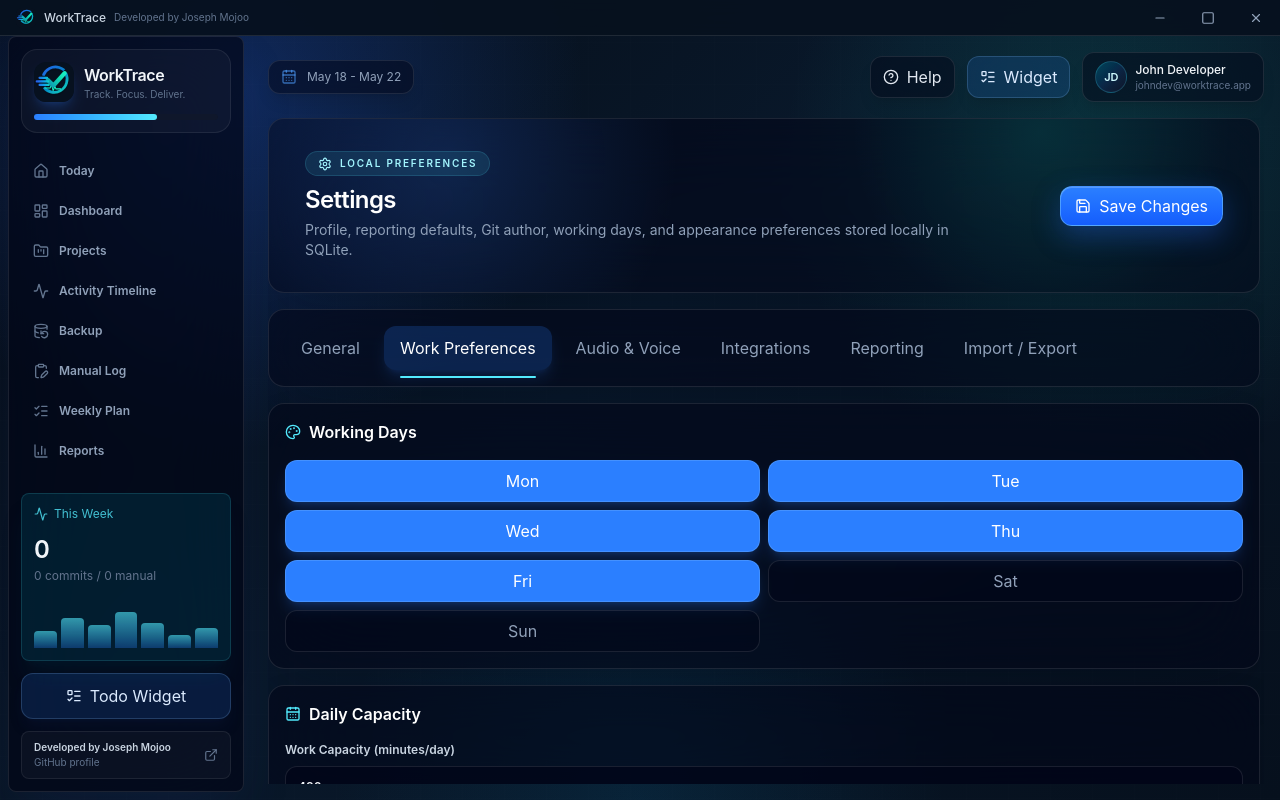
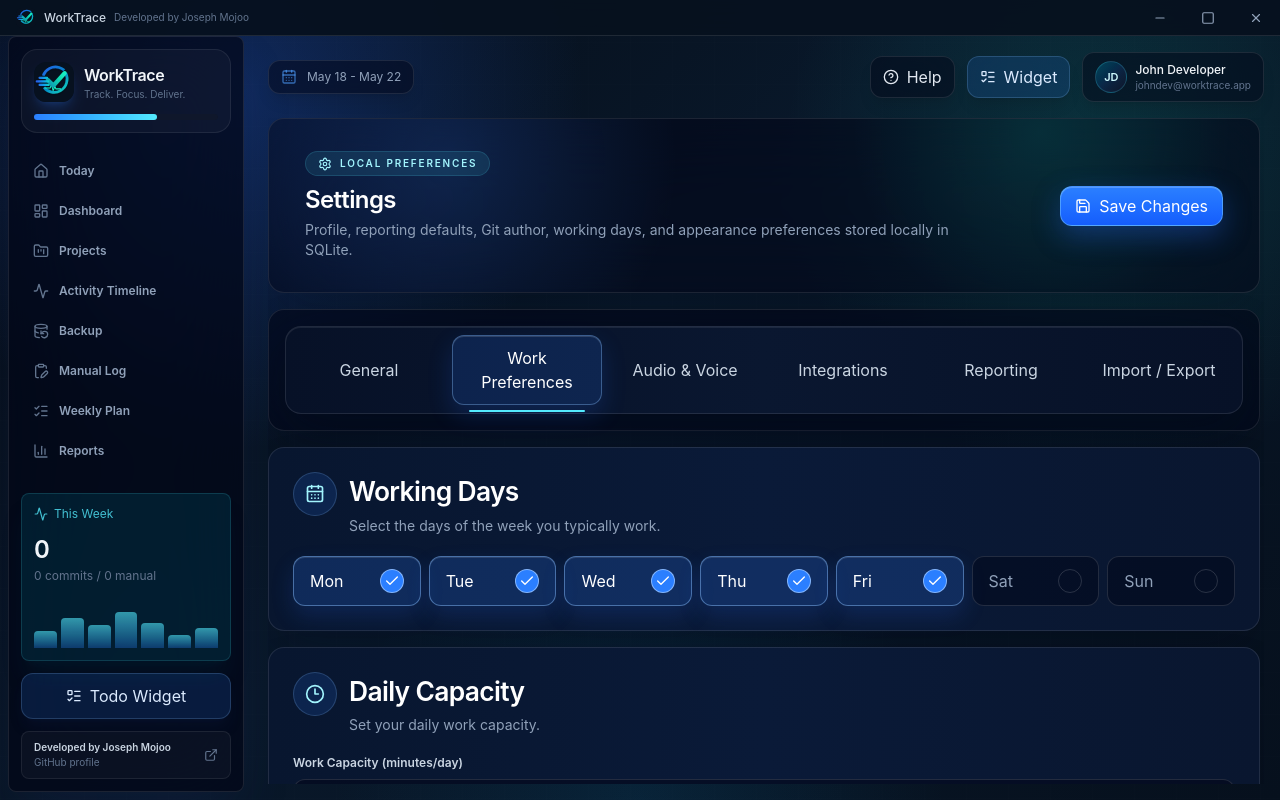
Before and after one commit to josephmowjew/worktrace, a React (Vite) app: page /settings in a window 1280 px wide. Both pictures are taken after a click on the button "Work Preferences". Built offline with nearby package versions, Linux system fonts and the light colour scheme.

Commit message:
feat: enhance settings management with import/export functionality and add SegmentedTabs component for better UI navigation

```diff
--- /dev/null
+++ b/src/components/ui/SegmentedTabs.tsx
@@ -0,0 +1,56 @@
+import type { ComponentType } from "react";
+
+export type SegmentedTabItem<T extends string> = {
+  id: T;
+  label: string;
+  icon?: ComponentType<{ className?: string }>;
+};
+
+export function SegmentedTabs<T extends string>({
+  items,
+  value,
+  onChange,
+  className = "",
+  fullWidth = false,
+}: {
+  items: SegmentedTabItem<T>[];
+  value: T;
+  onChange: (value: T) => void;
+  className?: string;
+  fullWidth?: boolean;
+}) {
+  return (
+    <div
+      className={`rounded-2xl border border-white/10 bg-gradient-to-r from-[#071127] via-[#0a1730] to-[#071127] p-2 shadow-[inset_0_1px_0_rgba(255,255,255,0.08),0_18px_50px_rgba(2,6,23,0.42)] ${className}`}
+    >
+      <div className="flex flex-wrap gap-2">
+        {items.map((tab) => {
+          const isActive = value === tab.id;
+          const Icon = tab.icon;
+          return (
+            <button
+              key={tab.id}
+              type="button"
+              onClick={() => onChange(tab.id)}
+              className={[
+                "relative min-w-[112px] rounded-xl px-4 py-2.5 text-sm font-medium transition-[color,background-color,box-shadow,border-color] duration-150",
+                fullWidth ? "flex-1" : "",
+                "flex items-center justify-center gap-2 border",
+                isActive
+                  ? "border-blue-300/35 bg-blue-500/16 text-white shadow-[inset_0_1px_0_rgba(255,255,255,0.14),0_10px_24px_rgba(37,99,235,0.20)]"
+                  : "border-transparent text-slate-300 hover:border-white/12 hover:bg-white/6 hover:text-slate-100",
+              ].join(" ")}
+              aria-pressed={isActive}
+            >
+              {Icon ? <Icon className="h-4 w-4" /> : null}
+              <span>{tab.label}</span>
+              {isActive ? (
+                <span className="absolute inset-x-4 -bottom-2 h-0.5 rounded-full bg-cyan-300" />
+              ) : null}
+            </button>
+          );
+        })}
+      </div>
+    </div>
+  );
+}
--- a/src/pages/SettingsPage.tsx
+++ b/src/pages/SettingsPage.tsx
@@ -1,6 +1,6 @@
 import { zodResolver } from "@hookform/resolvers/zod";
 import { useMutation, useQuery, useQueryClient } from "@tanstack/react-query";
-import { Briefcase, Building2, CalendarDays, Check, CheckCircle2, ChevronDown, Clock3, Database, Download, ExternalLink, FileJson, FileText, Filter, Folder, Hash, Layers, Link2, LockKeyhole, Mail, Mic, Monitor, MoreHorizontal, Palette, PlugZap, Save, Search, Settings as SettingsIcon, Sparkles, Upload, User, Users, Volume2, X } from "lucide-react";
+import { Briefcase, Building2, CalendarDays, Check, CheckCircle2, ChevronDown, Clock3, Database, Download, ExternalLink, FileJson, FileText, Filter, Folder, Hash, Layers, Link2, LockKeyhole, Mail, Mic, Monitor, MoreHorizontal, PlugZap, Save, Search, Settings as SettingsIcon, Sparkles, Upload, User, Users, Volume2, X } from "lucide-react";
 import { useEffect, useRef, useState } from "react";
 import type { ReactNode } from "react";
 import type { SimpleIcon } from "simple-icons";
@@ -18,6 +18,7 @@ import { z } from "zod";
 import { Badge } from "../components/ui/Badge";
 import { Button } from "../components/ui/Button";
 import { Panel } from "../components/ui/Panel";
+import { SegmentedTabs } from "../components/ui/SegmentedTabs";
 import { SelectField } from "../components/ui/SelectField";
 import { useSpeech } from "../components/ui/SpeechProvider";
 import { useToast } from "../components/ui/ToastProvider";
@@ -771,26 +772,12 @@ export function SettingsPage() {
       </Panel>
 
       <Panel className="p-2">
-        <div className="flex flex-wrap gap-2">
-          {settingsTabs.map((tab) => (
-            <button
-              key={tab.id}
-              type="button"
-              onClick={() => setActiveTab(tab.id)}
-              className={[
-                "relative rounded-xl px-4 py-2.5 text-sm font-semibold transition",
-                activeTab === tab.id
-                  ? "bg-blue-500/20 text-white shadow-lg shadow-blue-500/15"
-                  : "text-slate-400 hover:bg-white/8 hover:text-slate-100",
-              ].join(" ")}
-            >
-              {tab.label}
-              {activeTab === tab.id ? (
-                <span className="absolute inset-x-4 -bottom-2 h-0.5 rounded-full bg-cyan-300" />
-              ) : null}
-            </button>
-          ))}
-        </div>
+        <SegmentedTabs
+          items={settingsTabs}
+          value={activeTab}
+          onChange={setActiveTab}
+          fullWidth
+        />
       </Panel>
 
       <form
@@ -1489,12 +1476,19 @@ export function SettingsPage() {
 
         {activeTab === "work" ? (
         <div className="space-y-4">
-          <Panel>
-            <div className="mb-4 flex items-center gap-2 text-base font-semibold text-white">
-              <Palette className="h-4 w-4 text-cyan-300" />
-              Working Days
-            </div>
-            <div className="grid grid-cols-2 gap-2">
+          <Panel className="border-blue-300/15 bg-gradient-to-r from-[#08162f] via-[#0a1a38] to-[#09162f] p-6">
+            <div className="mb-5 flex items-start gap-3">
+              <div className="grid h-11 w-11 shrink-0 place-items-center rounded-full border border-blue-300/20 bg-blue-500/14">
+                <CalendarDays className="h-5 w-5 text-cyan-200" />
+              </div>
+              <div>
+                <div className="text-[1.65rem] font-semibold tracking-tight text-white">Working Days</div>
+                <p className="mt-1 text-sm text-slate-400">
+                  Select the days of the week you typically work.
+                </p>
+              </div>
+            </div>
+            <div className="grid grid-cols-2 gap-2 md:grid-cols-4 xl:grid-cols-7">
               {workingDays.map((day) => (
                 <button
                   key={day.value}
@@ -1502,13 +1496,23 @@ export function SettingsPage() {
                   disabled={settingsQuery.isLoading}
                   onClick={() => toggleWorkingDay(day.value)}
                   className={[
-                    "rounded-xl border px-3 py-2 text-sm font-semibold transition-all",
+                    "flex items-center justify-between rounded-xl border px-4 py-3 text-base font-medium transition-all",
                     selectedWorkingDays.includes(day.value)
-                      ? "border-blue-300/25 bg-blue-500 text-white shadow-lg shadow-blue-500/20"
-                      : "border-white/10 bg-slate-950/45 text-slate-400 hover:bg-white/10 hover:text-slate-200",
+                      ? "border-blue-300/45 bg-blue-500/20 text-white shadow-[inset_0_1px_0_rgba(255,255,255,0.12),0_10px_22px_rgba(37,99,235,0.18)]"
+                      : "border-white/12 bg-slate-950/45 text-slate-400 hover:border-white/20 hover:bg-white/8 hover:text-slate-200",
                   ].join(" ")}
                 >
-                  {day.label}
+                  <span>{day.label}</span>
+                  <span
+                    className={[
+                      "grid h-6 w-6 place-items-center rounded-full border transition",
+                      selectedWorkingDays.includes(day.value)
+                        ? "border-blue-200/60 bg-blue-500 text-white"
+                        : "border-white/15 text-transparent",
+                    ].join(" ")}
+                  >
+                    <Check className="h-4 w-4" />
+                  </span>
                 </button>
               ))}
             </div>
@@ -1519,62 +1523,88 @@ export function SettingsPage() {
             ) : null}
           </Panel>
 
-          <Panel>
-            <div className="mb-4 flex items-center gap-2 text-base font-semibold text-white">
-              <CalendarDays className="h-4 w-4 text-cyan-300" />
-              Daily Capacity
+          <Panel className="border-blue-300/15 bg-gradient-to-r from-[#08162f] via-[#0a1a38] to-[#09162f] p-6">
+            <div className="mb-5 flex items-start gap-3">
+              <div className="grid h-11 w-11 shrink-0 place-items-center rounded-full border border-blue-300/20 bg-blue-500/14">
+                <Clock3 className="h-5 w-5 text-cyan-200" />
+              </div>
+              <div>
+                <div className="text-[1.65rem] font-semibold tracking-tight text-white">Daily Capacity</div>
+                <p className="mt-1 text-sm text-slate-400">Set your daily work capacity.</p>
+              </div>
             </div>
             <Field
               label="Work Capacity (minutes/day)"
               error={form.formState.errors.dailyWorkMinutes?.message}
             >
+              <div className="flex overflow-hidden rounded-xl border border-white/12 bg-slate-950/55">
+                <div className="flex w-full items-center gap-3 px-4 py-2">
+                  <span className="text-sm text-slate-300">Work Capacity (minutes/day)</span>
                   <input
                     type="number"
                     min={60}
                     max={960}
                     step={15}
-                className={inputClass}
+                    className="h-10 min-w-0 flex-1 rounded-lg border border-white/8 bg-slate-950/80 px-3 text-lg font-semibold tabular-nums text-slate-100 outline-none transition focus:border-blue-300/50 focus:ring-2 focus:ring-blue-500/15"
                     disabled={settingsQuery.isLoading}
                     {...form.register("dailyWorkMinutes", { valueAsNumber: true })}
                   />
+                </div>
+              </div>
             </Field>
           </Panel>
 
-          <Panel className="space-y-3">
-            <h2 className="text-base font-semibold text-white">Save Preferences</h2>
-            <p className="text-xs leading-5 text-slate-400">
-              Settings stay on this machine and are used as defaults for reports and
-              local Git workflows.
+          <Panel className="border-blue-300/15 bg-gradient-to-r from-[#08162f] via-[#0a1a38] to-[#09162f] p-6">
+            <div className="flex flex-wrap items-center justify-between gap-5">
+              <div className="min-w-[240px] flex-1">
+                <div className="mb-2 flex items-center gap-3">
+                  <div className="grid h-11 w-11 place-items-center rounded-full border border-blue-300/20 bg-blue-500/14">
+                    <CheckCircle2 className="h-5 w-5 text-cyan-200" />
+                  </div>
+                  <h2 className="text-[1.65rem] font-semibold tracking-tight text-white">Save Preferences</h2>
+                </div>
+                <p className="text-sm leading-6 text-slate-400">
+                  Settings stay on this machine and are used as defaults for reports and local Git workflows.
                 </p>
+              </div>
+              <div className="w-full max-w-[340px]">
+                <Button
+                  type="submit"
+                  variant="primary"
+                  className="h-12 w-full text-base"
+                  disabled={saveMutation.isPending || settingsQuery.isLoading}
+                >
+                  <Save className="h-4 w-4" />
+                  {saveMutation.isPending ? "Saving..." : "Save Changes"}
+                </Button>
+                <p className="mt-2 text-center text-sm text-slate-400">Preferences are saved locally</p>
+              </div>
+            </div>
             {settingsQuery.isError ? (
-              <div className="rounded-xl border border-red-400/20 bg-red-500/10 p-3 text-xs text-red-100">
+              <div className="mt-4 rounded-xl border border-red-400/20 bg-red-500/10 p-3 text-xs text-red-100">
                 {settingsQuery.error instanceof Error
                   ? settingsQuery.error.message
                   : "Settings could not be loaded."}
               </div>
             ) : null}
             {settingsQuery.isLoading ? (
-              <div className="rounded-xl border border-white/8 bg-white/[0.03] p-3 text-xs text-slate-400">
+              <div className="mt-4 rounded-xl border border-white/8 bg-white/[0.03] p-3 text-xs text-slate-400">
                 Loading saved preferences...
               </div>
             ) : null}
             {saveMutation.isError ? (
-              <div className="rounded-xl border border-red-400/20 bg-red-500/10 p-3 text-xs text-red-100">
+              <div className="mt-4 rounded-xl border border-red-400/20 bg-red-500/10 p-3 text-xs text-red-100">
                 {saveMutation.error instanceof Error
                   ? saveMutation.error.message
                   : "Settings could not be saved."}
               </div>
             ) : null}
-            <Button
-              type="submit"
-              variant="primary"
-              className="w-full"
-              disabled={saveMutation.isPending || settingsQuery.isLoading}
-            >
-              <Save className="h-4 w-4" />
-              {saveMutation.isPending ? "Saving..." : "Save Changes"}
-            </Button>
           </Panel>
+
+          <div className="flex items-center justify-center gap-2 py-1 text-sm text-slate-400">
+            <LockKeyhole className="h-4 w-4 text-slate-500" />
+            <span>All preferences are stored locally on this device.</span>
+          </div>
         </div>
         ) : null}
       </form>
--- a/src/pages/reportsWorkspace.tsx
+++ b/src/pages/reportsWorkspace.tsx
@@ -113,12 +113,14 @@ export function ReportsWorkspaceProvider({ children }: PropsWithChildren) {
 
       if (payload.eventType === "done") {
         setPolishStreamStatus("Finalizing report...");
+        setPolishCancelled(false);
         activePolishStreamIdRef.current = null;
         setActivePolishStreamId(null);
       }
 
       if (payload.eventType === "error") {
         setPolishStreamStatus(payload.message ?? "AI stream ended with an error.");
+        setPolishCancelled(false);
         activePolishStreamIdRef.current = null;
         setActivePolishStreamId(null);
       }
@@ -193,6 +195,7 @@ export function ReportsWorkspaceProvider({ children }: PropsWithChildren) {
       finishPolishStream: () => {
         activePolishStreamIdRef.current = null;
         setActivePolishStreamId(null);
+        setPolishCancelled(false);
         setPolishStreamStatus(null);
       },
       markPolishStreamCancelled: () => {
```
Also changed, not shown: package.json (+8 -1 lines), src/components/ui/ProjectDetailTabs.tsx (+7 -21 lines), src/pages/ReportsPage.tsx (+10 -0 lines), 2 other files (tests, documents, lock files or other folders). Lines whose indentation alone changed are shown as unchanged.
